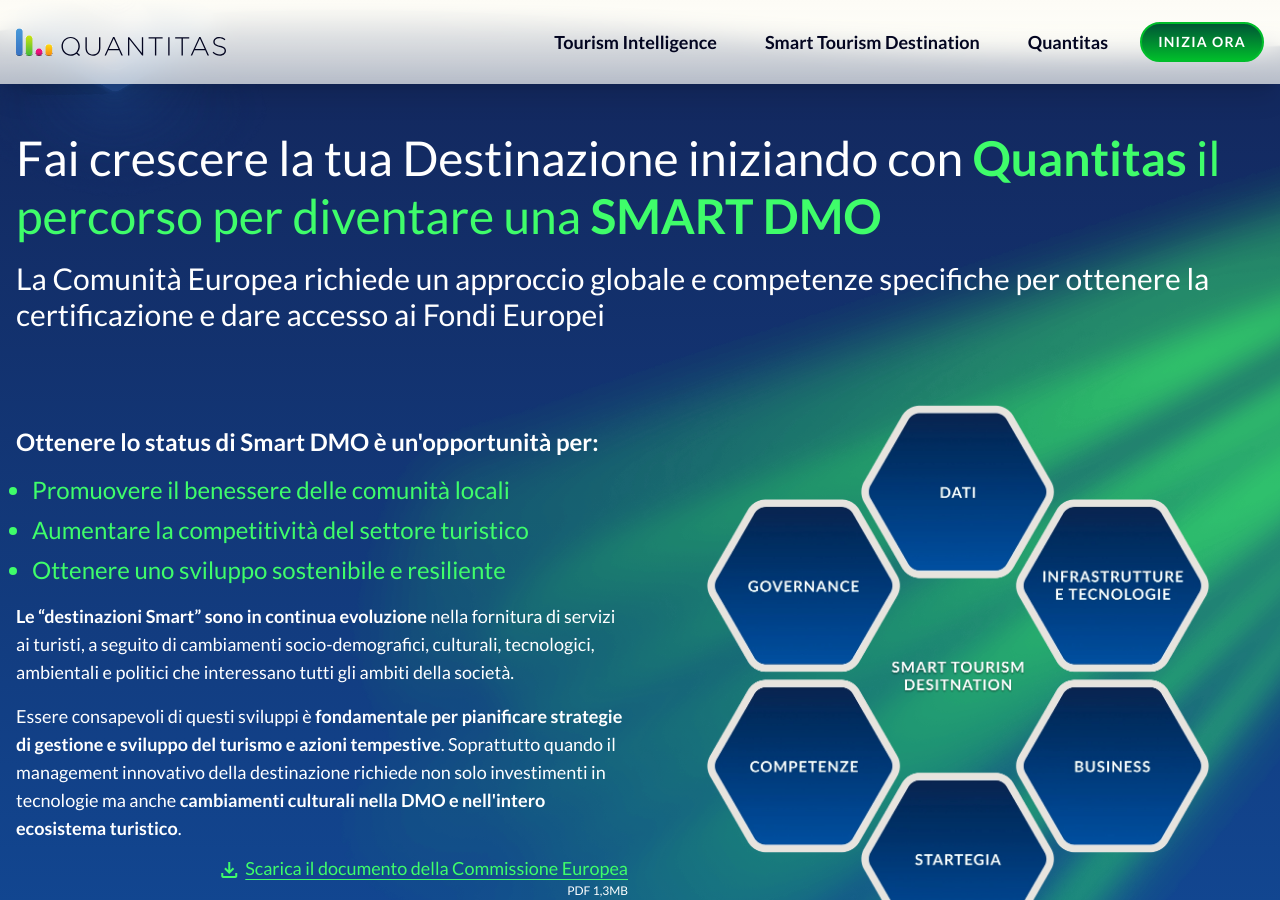
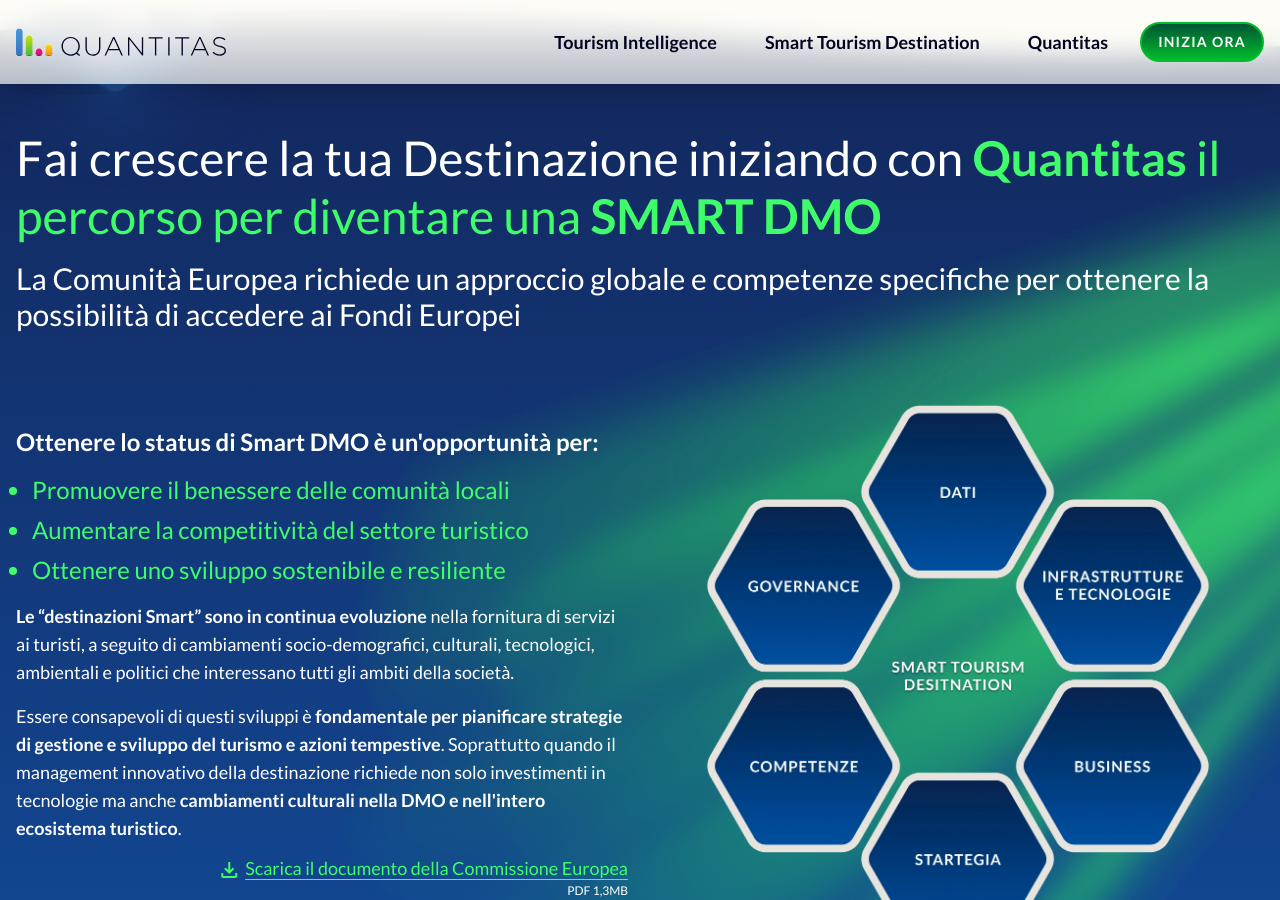
Before and after one commit to Quantitas-srl-org/tourism_promo, a Jekyll site: the page built from index.markdown, in a window 1280 px wide and 900 px high, scrolled down 4668 px. Built offline with Jekyll 4.4.1, drawn with Linux system fonts in a browser that asks for light colours; some web fonts are replaced.

Commit message:
Update index.markdown

```diff
--- a/index.markdown
+++ b/index.markdown
@@ -67,7 +67,7 @@
 section-c-cta: Inizia ora la trasformazione
 #Section D
 section-d-h2: Fai crescere la tua Destinazione iniziando con <span class="text-accent"><span class="font-bold">Quantitas</span> il percorso per diventare una <span class="font-bold">SMART DMO</span></span>
-section-d-p-1: La Comunità Europea richiede un approccio globale e competenze specifiche per ottenere la certificazione e dare accesso ai Fondi Europei
+section-d-p-1: La Comunità Europea richiede un approccio globale e competenze specifiche per ottenere la possibilità di accedere ai Fondi Europei
 section-d-strong-1: >-
   Ottenere lo status di Smart DMO è un'opportunità per:
 section-d-list-a-1: Promuovere il benessere delle comunità locali
```
